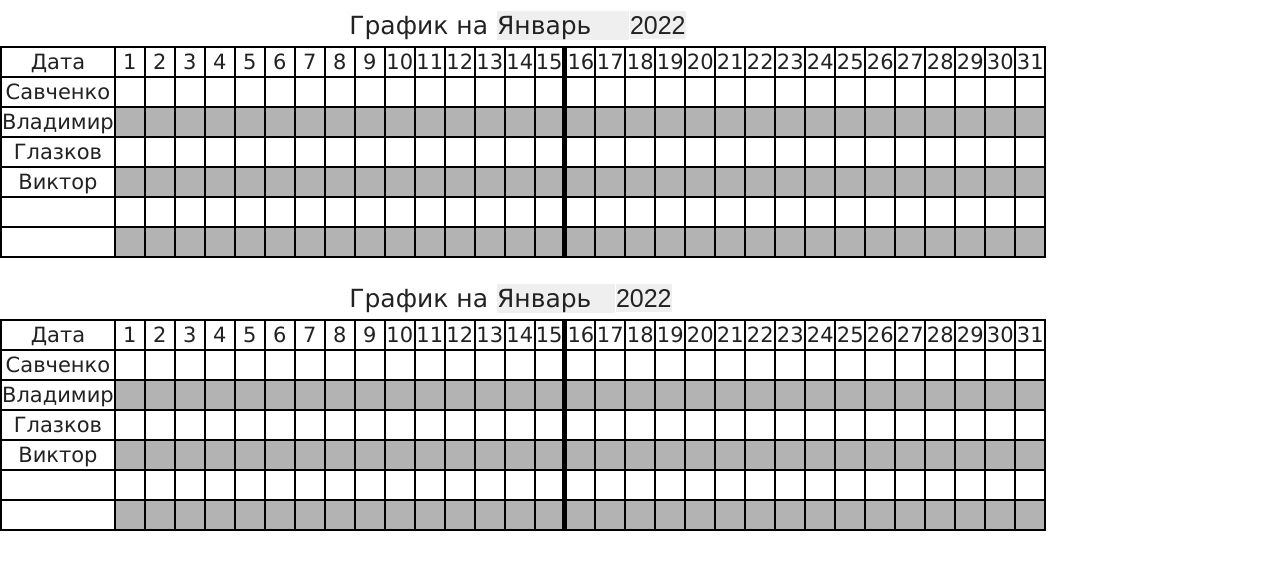
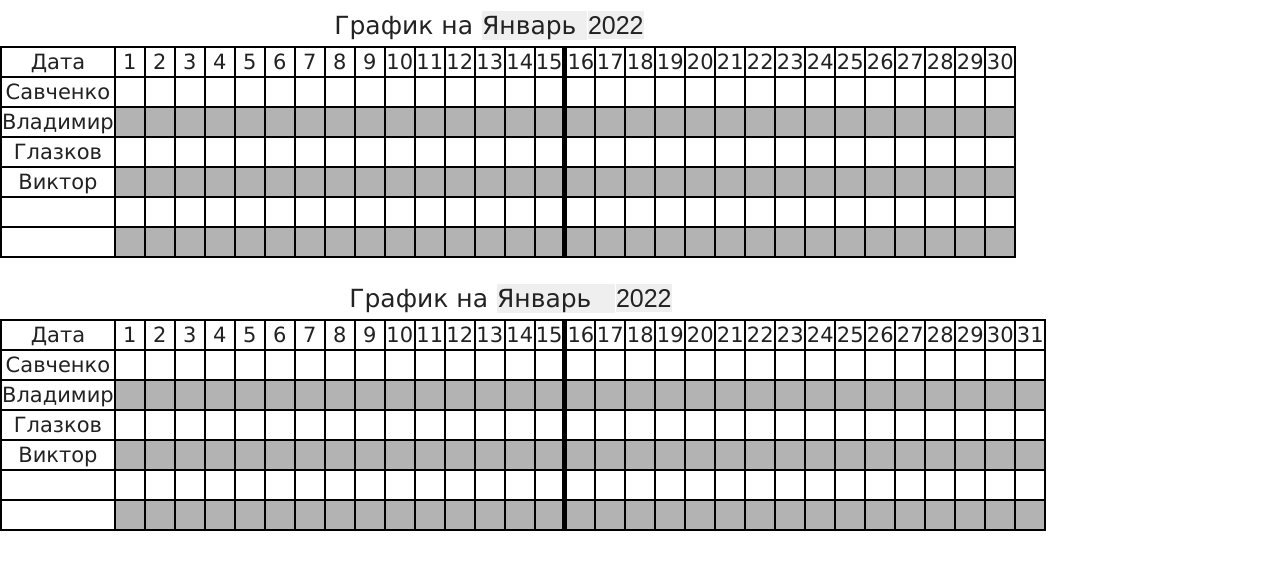
Before and after one commit to vlad1079/tablegrafic, a website: page index.html in a window 1280 px wide. Drawn offline with Linux system fonts and the light colour scheme.

Commit message:
add 14_12_2022

```diff
--- a/css/main.css
+++ b/css/main.css
@@ -14,7 +14,8 @@ body {
   margin-top: 10px;
 }
 #stol caption .year {
-  left: -10px;
+  /* left: -10px; */
+  left: -37px;
 }
 #stol tr {
   position: relative;
--- a/index.html
+++ b/index.html
@@ -62,7 +62,7 @@
       <td>28</td>
       <td>29</td>
       <td>30</td>
-      <td>31</td>
+      <!-- <td>31</td> -->
     </tr>
     <tr id="tr">
       <td>Савченко</td>
@@ -96,7 +96,7 @@
       <th></th>
       <th></th>
       <th></th>
-      <th></th>
+      <!-- <th></th> -->
     </tr>
     <tr id="tr2">
       <td>Владимир</td>
@@ -130,7 +130,7 @@
       <th></th>
       <th></th>
       <th></th>
-      <th></th>
+      <!-- <th></th> -->
     </tr>
     <tr id="tr3">
       <td>Глазков</td>
@@ -164,7 +164,7 @@
       <th></th>
       <th></th>
       <th></th>
-      <th></th>
+      <!-- <th></th> -->
     </tr>
     <tr id="tr4">
       <td>Виктор</td>
@@ -198,7 +198,7 @@
       <th></th>
       <th></th>
       <th></th>
-      <th></th>
+      <!-- <th></th> -->
     </tr>
     <tr id="tr5">
       <td></td>
@@ -232,7 +232,7 @@
       <th></th>
       <th></th>
       <th></th>
-      <th></th>
+      <!-- <th></th> -->
     </tr>
     <tr id="tr6">
       <td></td>
@@ -266,7 +266,7 @@
       <th></th>
       <th></th>
       <th></th>
-      <th></th>
+      <!-- <th></th> -->
     </tr>
   </table>
   <!-- <div class="date2">
```
